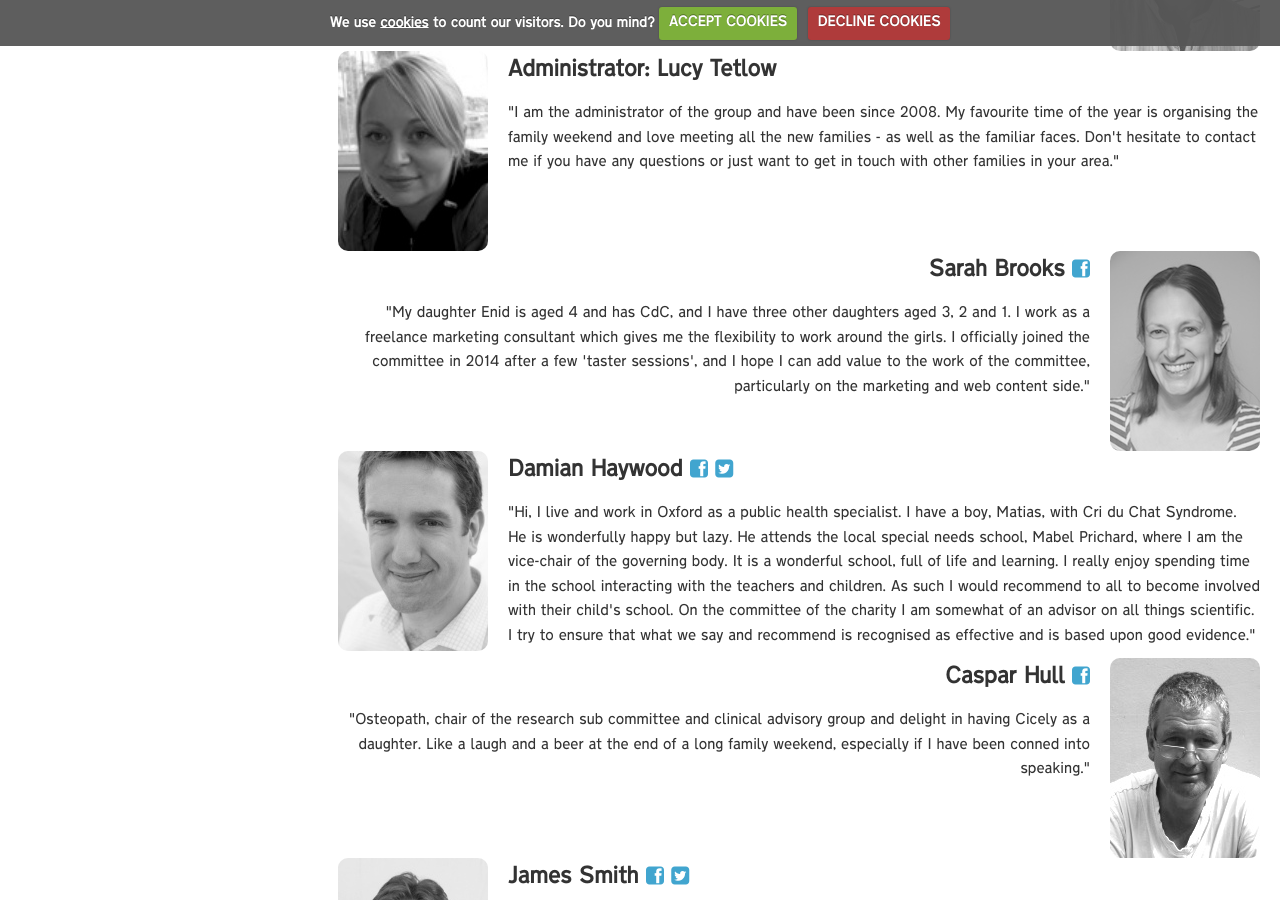
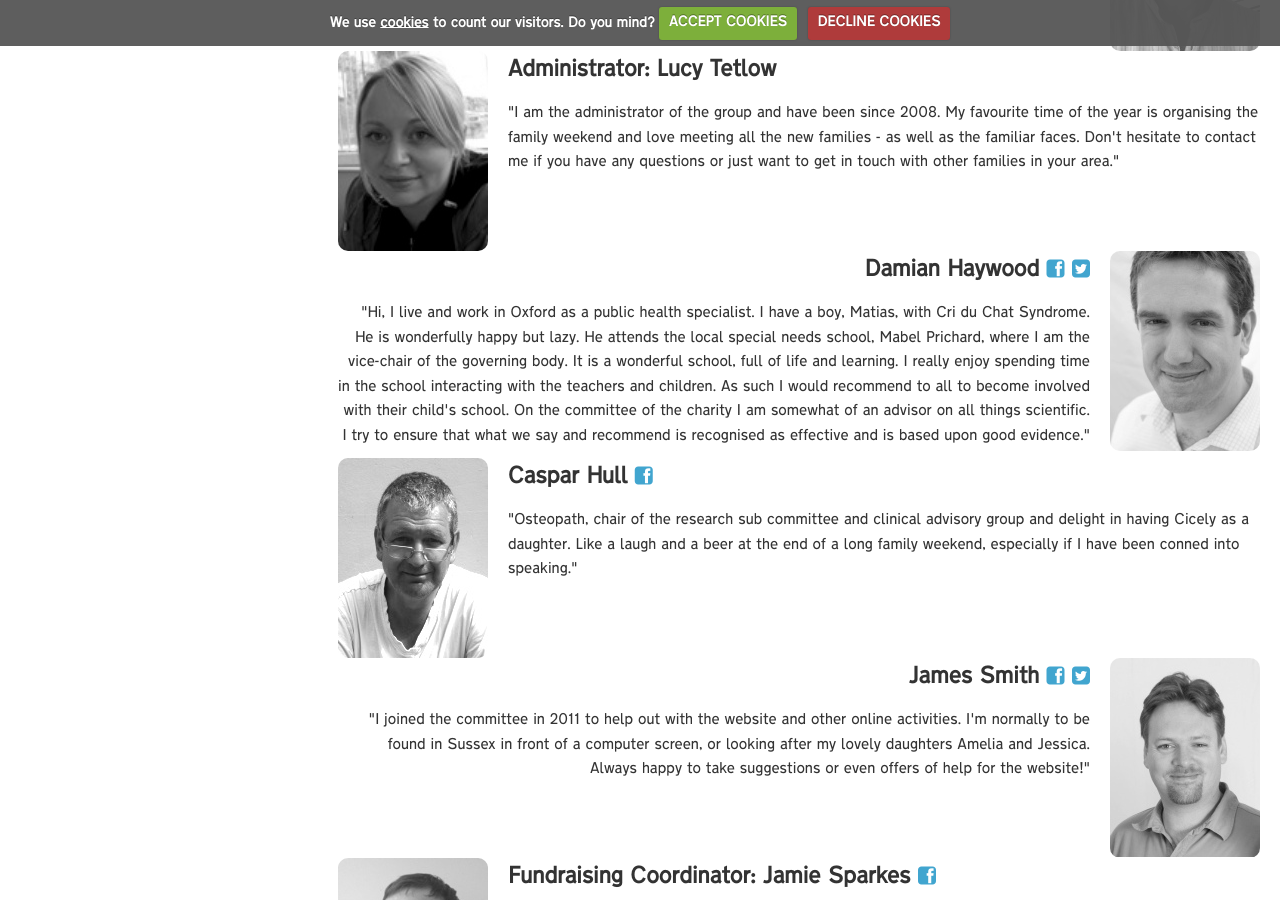
Before and after one commit to lucyjanetetlow/cdcssg.github.io, a Jekyll site: the page built from about/committee.html, in a window 1280 px wide and 900 px high, scrolled down 659 px. Built offline with Jekyll 4.4.1, drawn with Linux system fonts in a browser that asks for light colours; nearby versions of some CDN libraries.

Commit message:
remove Sarah

```diff
--- a/_data/committee.yml
+++ b/_data/committee.yml
@@ -14,12 +14,6 @@
   role: Administrator
   image: lucy.jpg
   bio: I am the administrator of the group and have been since 2008. My favourite time of the year is organising the family weekend and love meeting all the new families - as well as the familiar faces. Don't hesitate to contact me if you have any questions or just want to get in touch with other families in your area.
-
--
-  name: Sarah Brooks
-  image: sarah.jpg
-  bio: My daughter Enid is aged 4 and has CdC, and I have three other daughters aged 3, 2 and 1. I work as a freelance marketing consultant which gives me the flexibility to work around the girls. I officially joined the committee in 2014 after a few 'taster sessions', and I hope I can add value to the work of the committee, particularly on the marketing and web content side.
-  facebook: sarah.brooks.5682944
 -
   name: Damian Haywood
   image: damian.jpg
```
